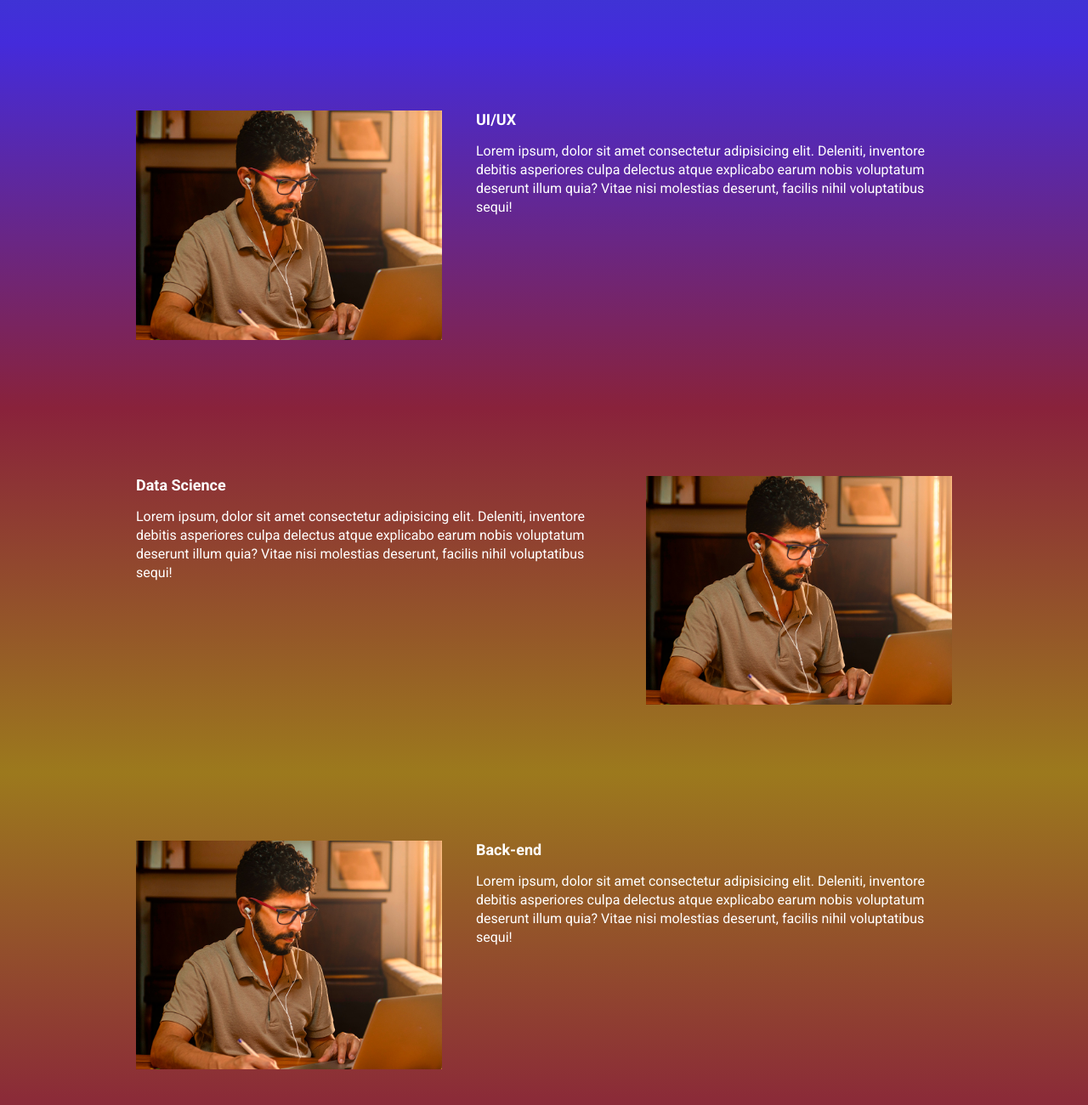
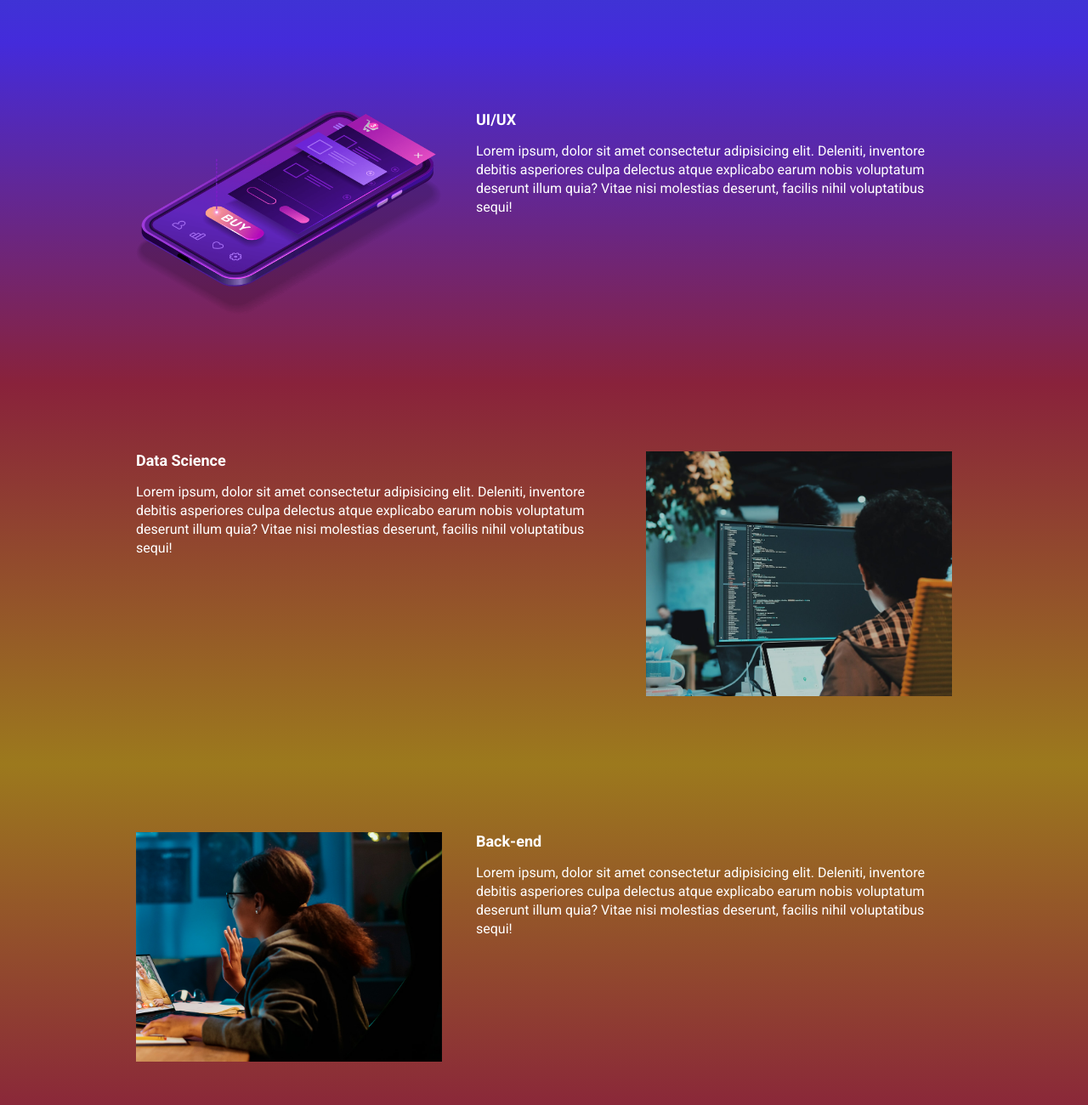
Before and after one commit to Leslliel/ebac_tech_talks, a website built with Parcel: page src/index.html in a window 1280 px wide. Shown: the part 940-2240 px from the top of the page at 85% size. Built offline with nearby package versions, Linux system fonts and the light colour scheme.

Commit message:
Corrigindo as imagens

```diff
--- a/src/index.html
+++ b/src/index.html
@@ -61,7 +61,7 @@
                     Lorem ipsum, dolor sit amet consectetur adipisicing elit. Deleniti, inventore debitis asperiores culpa delectus atque explicabo earum nobis voluptatum deserunt illum quia? Vitae nisi molestias deserunt, facilis nihil voluptatibus sequi!
                 </p>
             </div>
-            <img class="event__image" src="./images/frontend.png" alt="Front-end">
+            <img class="event__image" src="./images/ui-ux.png" alt="ui-ux">
         </div>
     </section>
     <section class="event event--data-science">
@@ -72,7 +72,7 @@
                     Lorem ipsum, dolor sit amet consectetur adipisicing elit. Deleniti, inventore debitis asperiores culpa delectus atque explicabo earum nobis voluptatum deserunt illum quia? Vitae nisi molestias deserunt, facilis nihil voluptatibus sequi!
                 </p>
             </div>
-            <img class="event__image" src="./images/frontend.png" alt="Front-end">
+            <img class="event__image" src="./images/data.png" alt="data-science">
         </div>
     </section>
     <section class="event event--backend event--image-left">
@@ -83,7 +83,7 @@
                     Lorem ipsum, dolor sit amet consectetur adipisicing elit. Deleniti, inventore debitis asperiores culpa delectus atque explicabo earum nobis voluptatum deserunt illum quia? Vitae nisi molestias deserunt, facilis nihil voluptatibus sequi!
                 </p>
             </div>
-            <img class="event__image" src="./images/frontend.png" alt="Front-end">
+            <img class="event__image" src="./images/backend.png" alt="backend">
         </div>
     </section>
 
```
